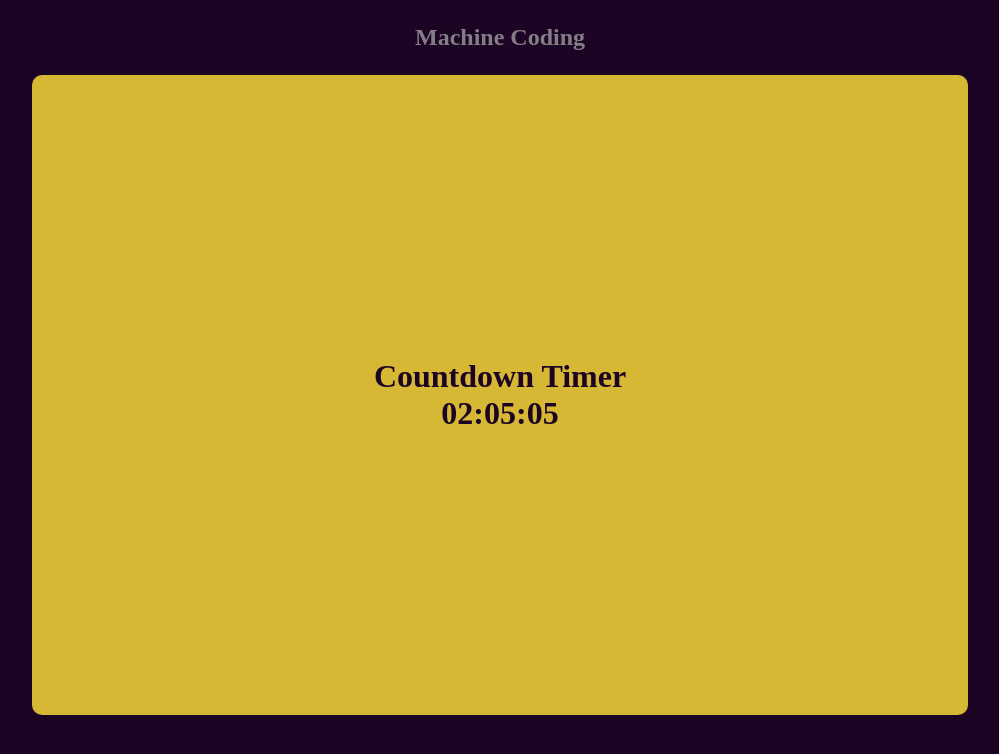
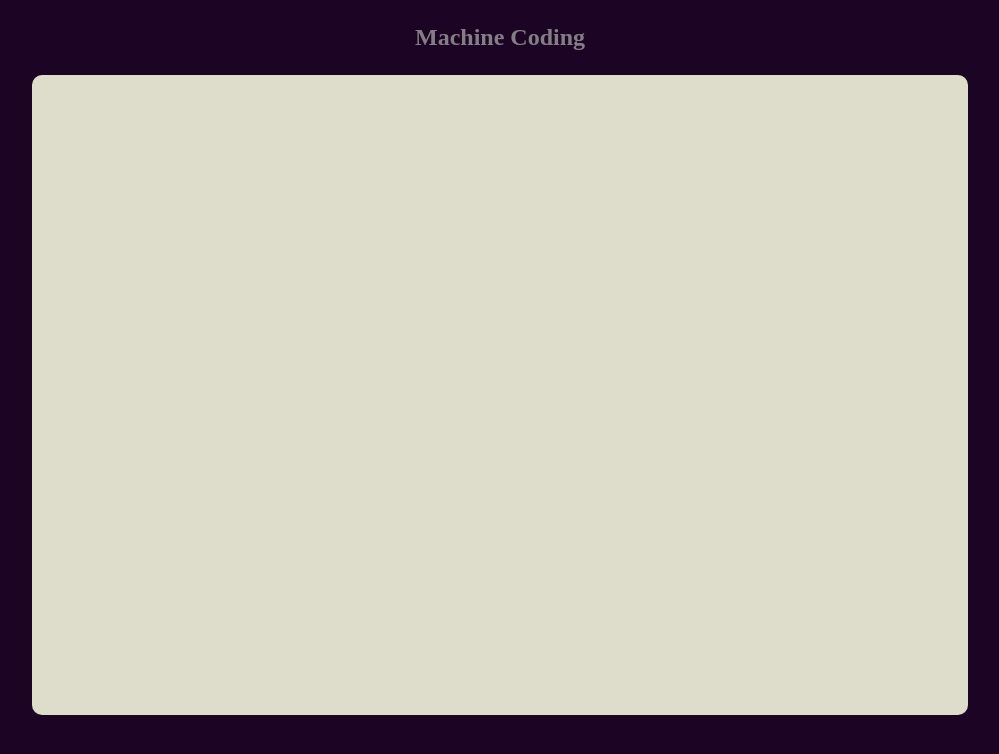
Before and after one commit to guptasarthak03/machine-coding, a React (Vite) app: page / in a window 1280 px wide. Shown: the top 754 px of the page, without its empty margins (140-1139 px from the left). Built offline with nearby package versions, Linux system fonts and the light colour scheme.

Commit message:
refactor: file structure related

```diff
--- a/App.jsx
+++ b/App.jsx
@@ -1,7 +1,7 @@
 import React from 'react';
-import Countdown from './projects/Countdown';
 import './styles.css';
 import Modal from './containers/Modal';
+// import Countdown from './projects/Countdown';
 
 function App() {
   return (
@@ -9,7 +9,7 @@ function App() {
       <h2 className='container--heading'>Machine Coding</h2>
       <div className='container--main'>
         <Modal>
-          <Countdown />
+          {/* <Countdown /> */}
         </Modal>
       </div>
     </div>
--- a/containers/Modal/styles.css
+++ b/containers/Modal/styles.css
@@ -1,5 +1,9 @@
+:root {
+  --modalBg: rgb(222, 220, 202);
+}
+
 .modal {
-  background-color: #d6b834;
+  background-color: var(--modalBg);
   width: 70vw;
   height: 80vh;
 
```
Also changed, not shown: projects/Countdown/index.jsx (renamed from projects/Countdown/index.js), projects/ProgressBar/index.js (added).
